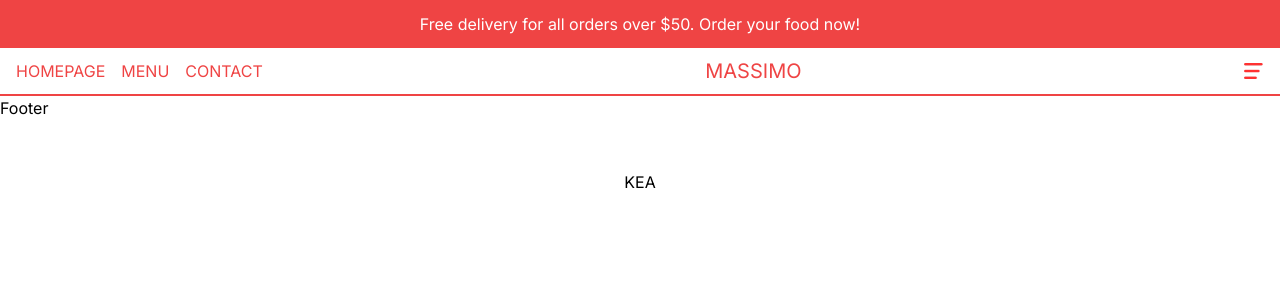
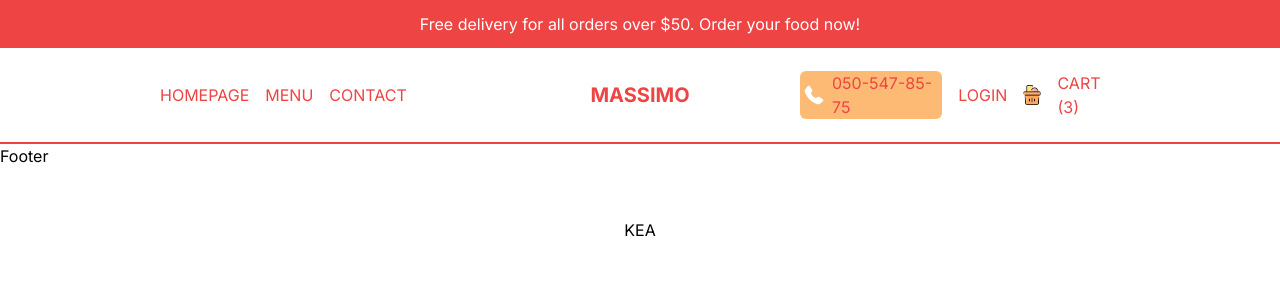
Before and after one commit to KenanRamazanov/RestaurantApp-TypeScript, a Next.js app: page / in a window 1280 px wide. Shown: the top 300 px of the page. Built offline with nearby package versions, Linux system fonts and the light colour scheme.

Commit message:
Final of Navbar

```diff
--- a/src/components/CartIcon.tsx
+++ b/src/components/CartIcon.tsx
@@ -5,7 +5,7 @@
 const CartIcon = () => {
   return (
     <Link href='/cart' className='flex items-center gap-4'>
-        <div className='relative w-8 h-8'>
+        <div className='relative w-8 h-8 md:w-5 md:h-5'>
             <Image src="/cart.png" alt="" fill />
         </div>
         <span>Cart (3)</span>
--- a/src/components/Navbar.tsx
+++ b/src/components/Navbar.tsx
@@ -2,26 +2,42 @@
 import React from 'react'
 import Menu from './Menu'
 import Link from 'next/link'
-
+import CartIcon from './CartIcon'
+import Image from 'next/image'
 const Navbar = () => {
+  const user = false
   return (
-    <div className='h-12 text-red-500 p-4 flex items-center justify-between border-b-2 border-b-red-500 uppercase'>
-        <div className='hidden md:flex gap-4'>
+    <div className='h-12 text-red-500 p-4 flex items-center justify-between border-b-2 border-b-red-500 uppercase md:h-24 lg:px-20 xl:px-40'>
+       {/*Left Links*/}
+        <div className='hidden md:flex gap-4 flex-1'>
           <Link href='/'>Homepage</Link>
-          <Link href='/'>Menu</Link>
+          <Link href='/menu'>Menu</Link>
           <Link href='/'>Contact</Link>
 
         </div>
         {/*Logo */}
-        <div className='text-xl'>
+        <div className='text-xl md:font-bold flex-1 md:text-center'>
             <Link href="/">
             Massimo
             </Link>
         </div>
         {/*MobileMenu */}
-       <div>
+       <div className='md:hidden'>
         <Menu/>
        </div>
+       {/*Right Links*/}
+       <div className='hidden md:flex gap-4 items-center justify-end flex-1'>
+        <div className=' md:absolute top-3 right-2 lg:static flex items-center gap-2 cursor-pointer bg-orange-300 px-1 rounded-md'>
+          <Image src="/phone.png" alt="" width={20} height={20} />
+          <span>050-547-85-75</span>
+        </div>
+        { !user ? ( <Link href='/login'>Login</Link>
+         ) : (
+          <Link href='/order'>Order</Link>
+        )}
+         <CartIcon/>
+
+        </div>
     </div>
   )
 }
```
